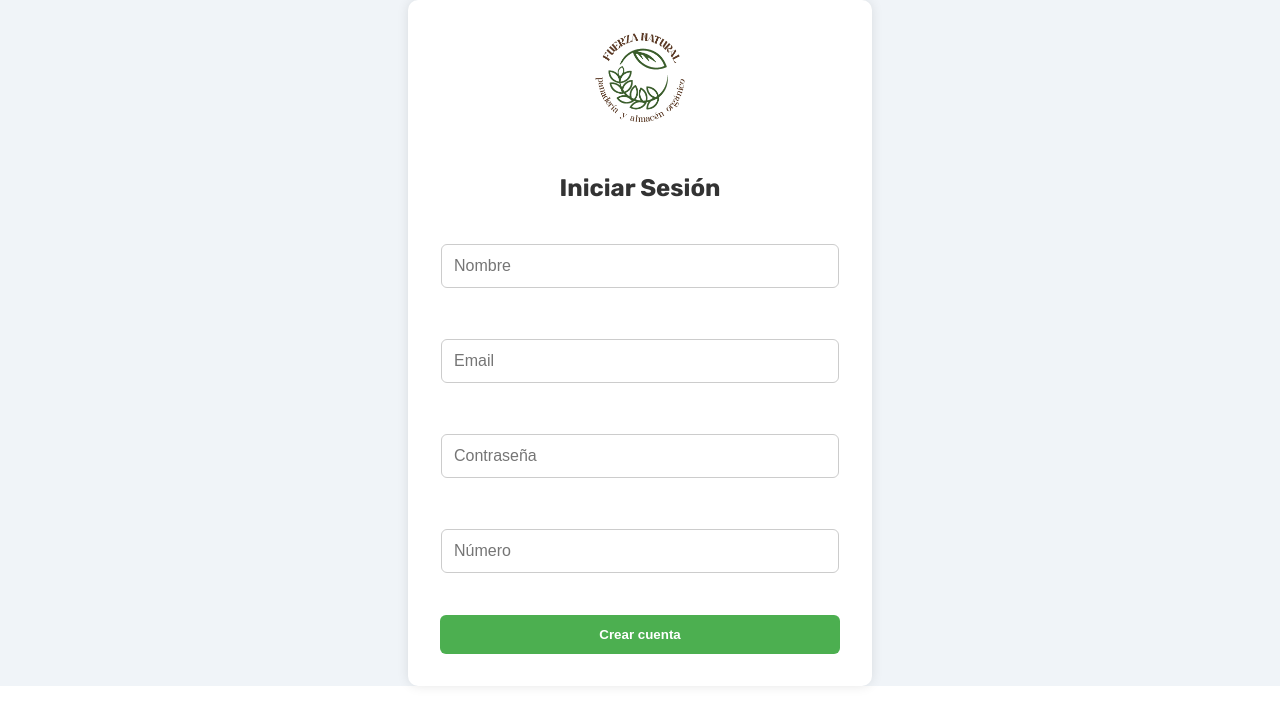
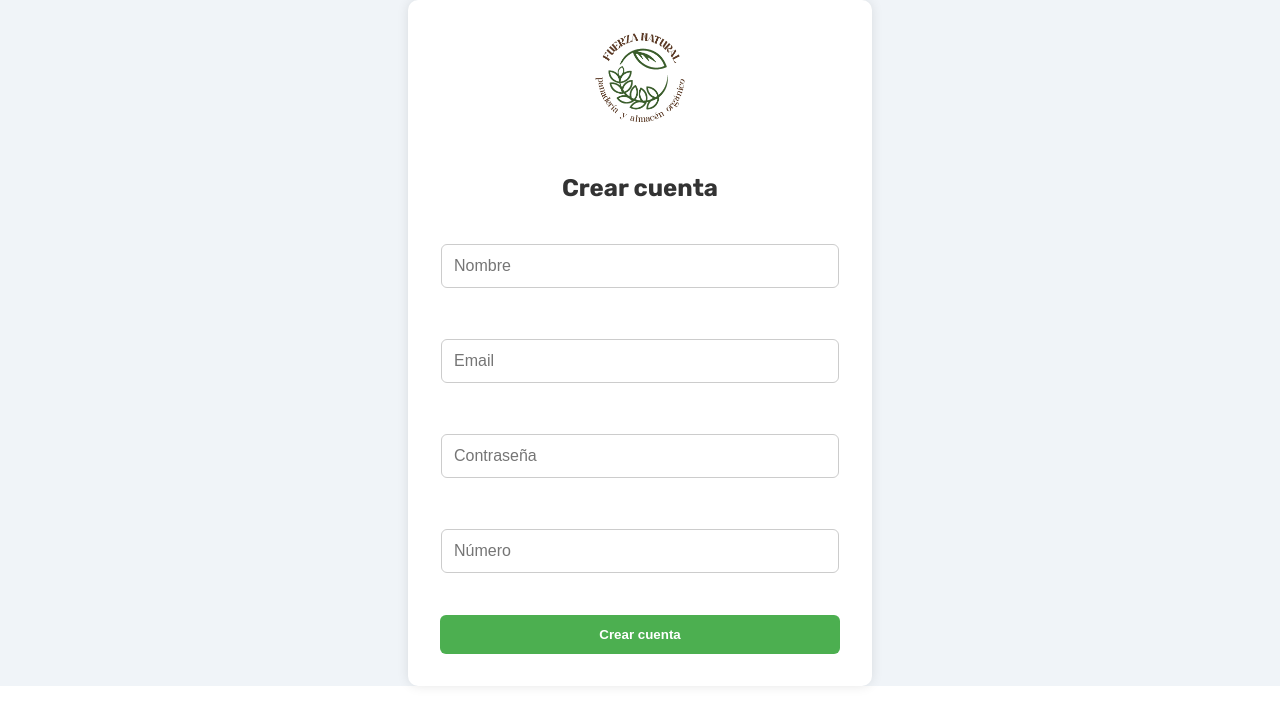
Before and after one commit to adrian98v/FrontendFuerzaNatural, a React (Vite) app: page /signup in a window 1280 px wide. Shown: the top 724 px of the page. Built offline with nearby package versions, Linux system fonts and the light colour scheme; no server answers.

Commit message:
correccion de crear cuenta

```diff
--- a/src/App.jsx
+++ b/src/App.jsx
@@ -10,7 +10,7 @@ import Checkout from "./Pages/Checkout.jsx";
 import { useState, useEffect, createContext } from "react";
 import axios from "axios";
 import { Signup } from "./Pages/Signup.jsx";
-import { AdminSignup } from "./Pages/admin-signup.jsx";
+import { AdminSignup } from "./Pages/Admin-signup.jsx";
 
 export const DataContext = createContext()
 
--- a/src/Pages/Admin-signup.jsx
+++ b/src/Pages/Admin-signup.jsx
@@ -42,7 +42,7 @@ import { useNavigate } from 'react-router-dom';
           <img src={logo} alt="Logo" className="Logo" />
         </a>
 
-        <h2 className="title">Iniciar Sesión</h2>
+        <h2 className="title">Crear cuenta</h2>
 
         <input
           type="text"
--- a/src/Pages/Signup.jsx
+++ b/src/Pages/Signup.jsx
@@ -44,7 +44,7 @@ import { useNavigate } from 'react-router-dom';
           <img src={logo} alt="Logo" className="Logo" />
         </a>
 
-        <h2 className="title">Iniciar Sesión</h2>
+        <h2 className="title">Crear cuenta</h2>
 
         <input
           type="text"
--- a/src/admin_panel/admin-header.jsx
+++ b/src/admin_panel/admin-header.jsx
@@ -41,7 +41,7 @@ export const AdminHeader = () => {
             <a href="/admin-pedidos">Pedidos</a>
         </div>
 
-        <button className="admin_account_button" onClick={user ? handleLogout : () => navigate("/admin-signup")}>
+        <button className="admin_account_button" onClick={()=>{navigate("/admin-signup")}}>
         Nueva cuenta
         </button>
 
```
